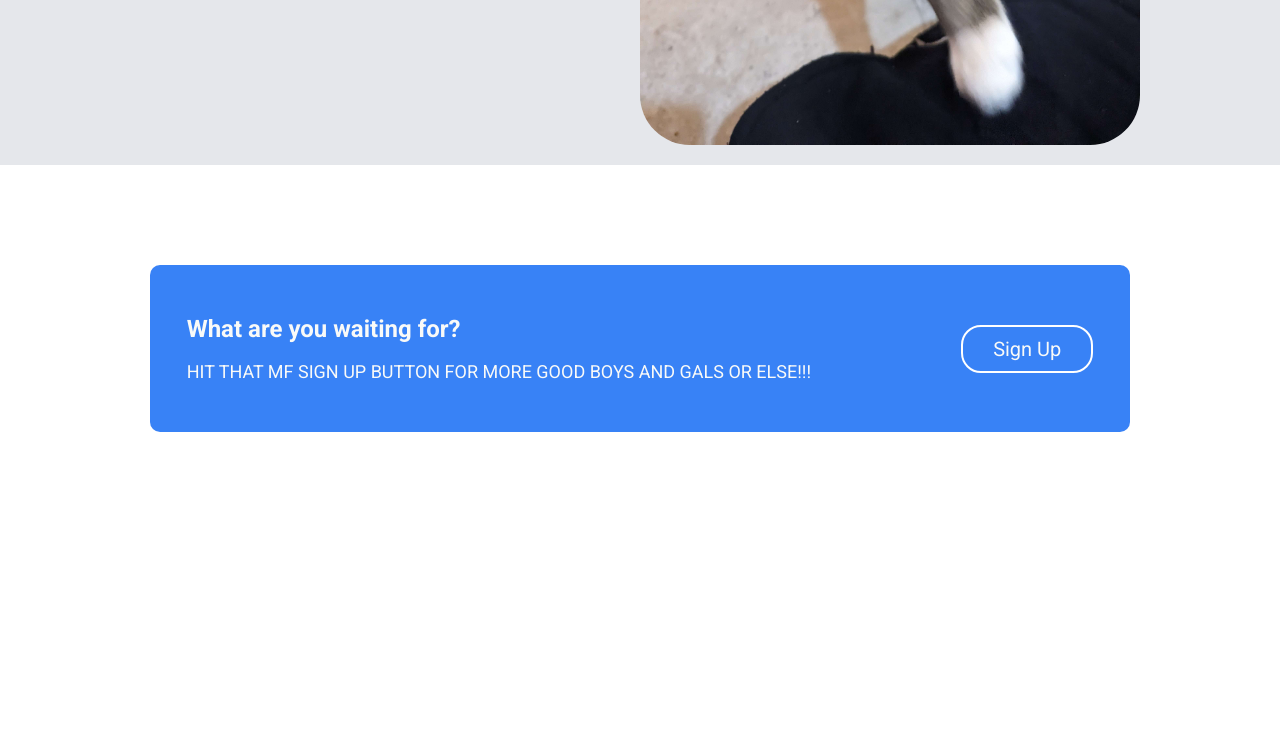
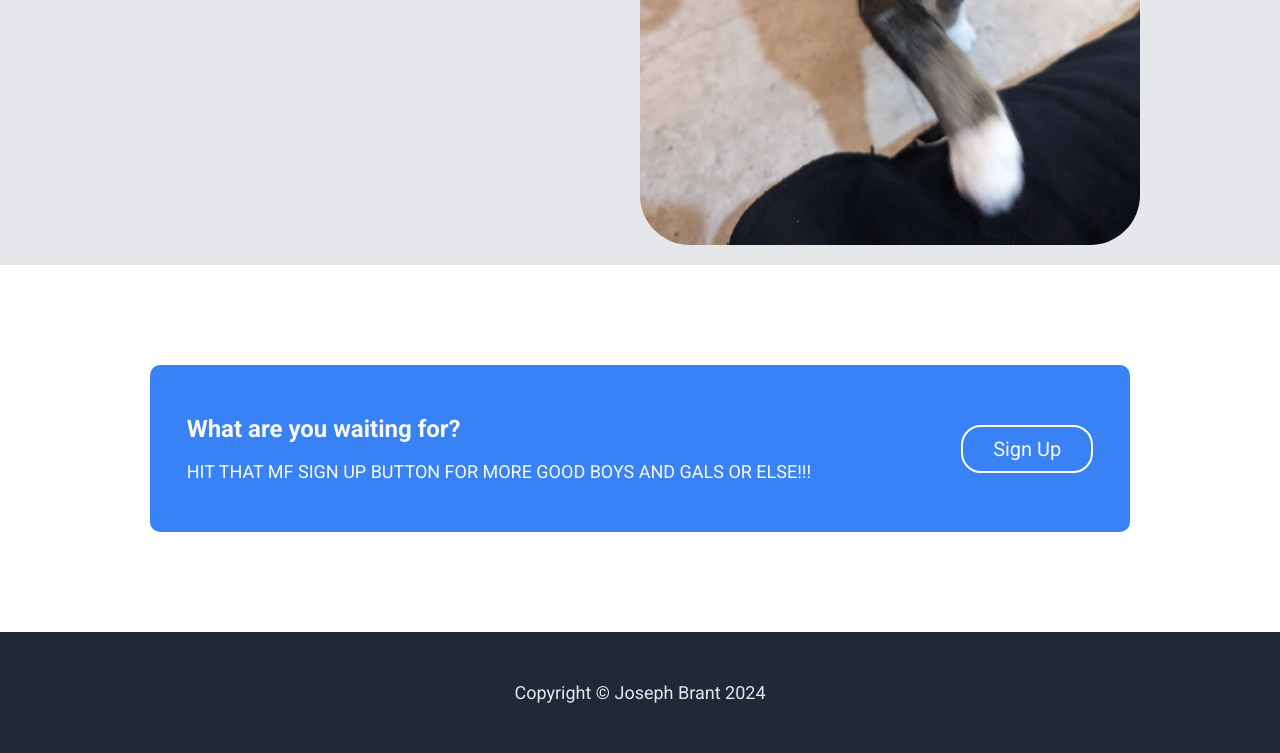
Before and after one commit to Jovuto/odin-landing-page, a plain HTML site: page index.html in a window 1280 px wide. Shown: the part 1988-2741 px from the top of the page. Before the commit the page ends 2520 px from the top, so only its background shows below. Drawn offline with Linux system fonts and the light colour scheme; a web font is replaced by a local one.

Commit message:
feat: Add footer

```diff
--- a/index.html
+++ b/index.html
@@ -90,5 +90,8 @@
         </div>
         <a href="index.html">Sign Up</a>
     </div>
+    <div class="footer">
+        <p>Copyright © Joseph Brant 2024</p>
+    </div>
 </body>
 </html>
--- a/style.css
+++ b/style.css
@@ -79,6 +79,7 @@ body {
     display: flex;
     flex-direction: column;
     align-items: center;
+    margin: 50px;
 }
 
 .gallerySection h2 {
@@ -190,3 +191,16 @@ body {
     border-radius: 20px;
     padding: 10px 30px;
 }
+
+.footer {
+    background-color: #1F2937;
+    padding: 50px;
+}
+
+.footer p {
+    margin: 0;
+    font-size: 18px;
+    color: #E5E7EB;
+    font-family: "Roboto", sans-serif;
+    text-align: center;
+}
```
